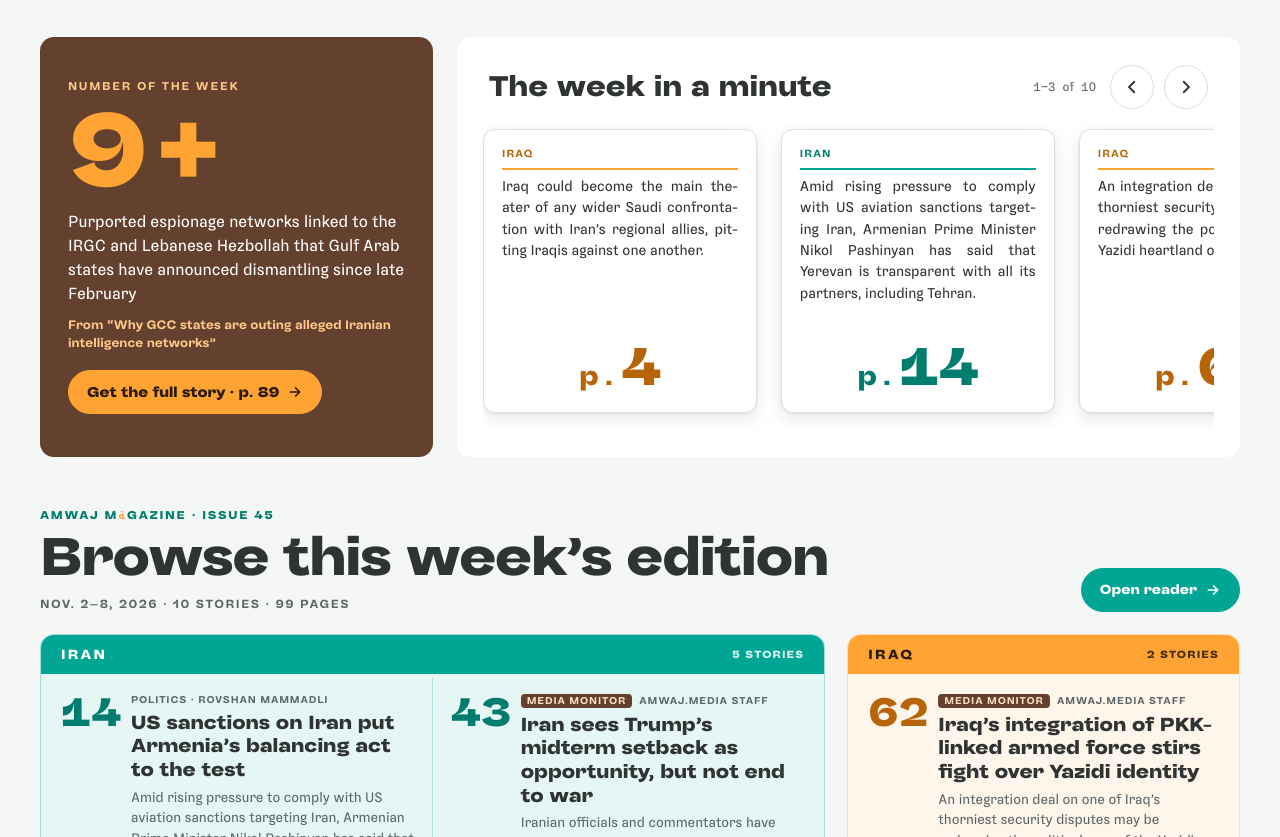
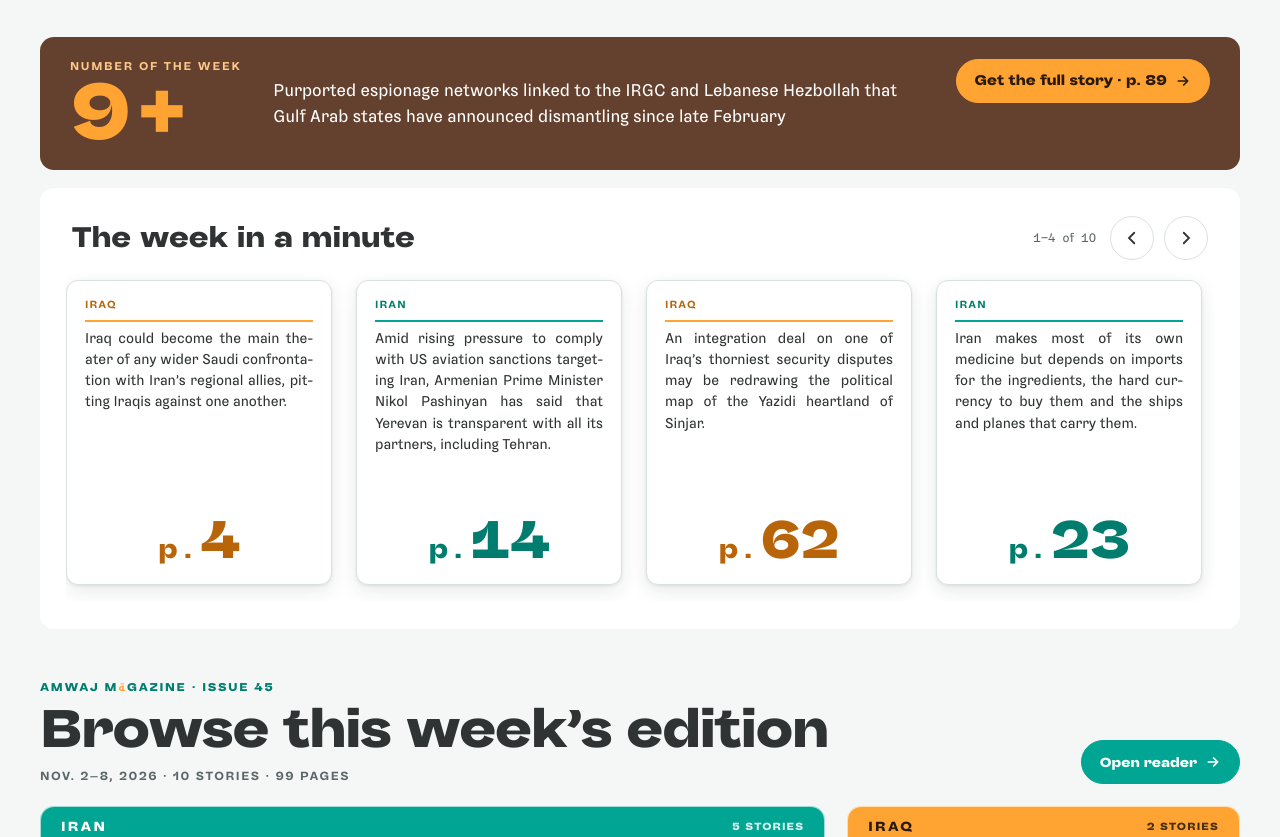
Before and after one commit to amwajmedia1/amwaj-magazine, a plain HTML site: page index.html in a window 1280 px wide. Shown: the part 892-1729 px from the top of the page. Drawn offline with Linux system fonts and the light colour scheme.

Commit message:
Option B: Number of the week as a band, The week in a minute on its own row with four cards (computer)
Co-Authored-By: Claude Opus 5.5 <noreply@anthropic.com>

```diff
--- a/index.html
+++ b/index.html
@@ -344,6 +344,20 @@ dialog.sub-d::backdrop{background:rgba(6,30,26,.6)}
 @media (max-width:599px){.minute .list{grid-auto-columns:85%}}
 .num{justify-content:center}
 .num .pill.nb{margin-top:6px}
+/* option B (Editor, Nov. 11, 2026): on a computer "Number of the week" is a slim band across the page and "The week in
+   a minute" gets its own full-width row with four cards in view */
+@media (min-width:900px){
+  .wk .in{flex-direction:column;gap:18px}
+  .num,.minute{flex:none;width:100%;min-width:0;box-sizing:border-box}
+  .num{display:grid;grid-template-columns:auto minmax(0,1fr) auto;grid-template-rows:auto auto;column-gap:32px;row-gap:4px;align-items:center;padding:22px 30px}
+  .num>b{grid-column:1;grid-row:1}
+  .num .big{grid-column:1;grid-row:2;font-size:84px}
+  .num>span:not(.big):not(.from){grid-column:2;grid-row:1 / span 2;font-size:18px;line-height:1.45}
+  .num .from{display:none}
+  .num .pill.nb{grid-column:3;grid-row:1 / span 2;margin:0}
+  .minute .list{grid-auto-columns:calc((100% - 72px) / 4)}
+}
+@media (min-width:900px) and (max-width:1099px){.minute .list{grid-auto-columns:calc((100% - 48px) / 3)}}
 .minute .count{white-space:nowrap}
 @media (max-width:599px){.minute h2{font-size:24px}.minute .top{gap:8px}}
 .minute .list a i{margin-top:auto;padding-top:6px;font-style:normal;display:inline-flex;align-items:center;gap:6px;font-weight:900;font-size:13px;color:var(--g)}
```
